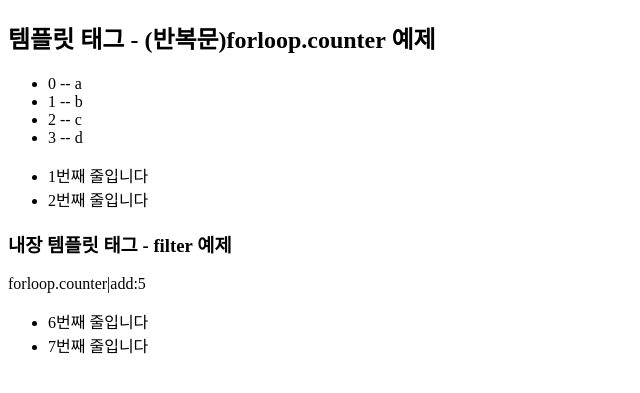
After one commit to Kimtaehoons/polls, a Django app: page /control/counter/ in a window 1280 px wide. The commit adds this page. Shown: the top 393 px of the page, without its empty margins (0-640 px from the left). Run offline with Django 4.2, Linux system fonts and the light colour scheme.

Commit message:
poll(control연습, 테이블재생성,조회수추가)

```diff
--- a/config/urls.py
+++ b/config/urls.py
@@ -21,5 +21,6 @@ from poll import views
 urlpatterns = [
     path('admin/', admin.site.urls), #127.0.0.1:8000/admin/
     path('poll/', include('poll.urls')), #127.0.0.1:8000/poll/
+    path('', views.index), #127.0.0.1:8000/
     path('control/', include('control.urls')), #127.0.0.1:8000/control/
 ]
--- a/control/urls.py
+++ b/control/urls.py
@@ -6,4 +6,6 @@ app_name = 'control'
 urlpatterns = [
     path('', views.index, name='index'),
     path('register/', views.register, name='register'), #register경로 만들고 view로 가보자
+    path('counter/', views.counter, name='counter'),
+    path('calc_even_odd/', views.calc_even_odd, name='calc_even_odd'),
 ]
--- a/control/views.py
+++ b/control/views.py
@@ -10,3 +10,25 @@ def register(request):
         return render(request, 'control/reg_result.html', {'userid':userid}) #html을 렌더링 할 때 딕셔너리 구조로 ID를 통해 받은 것을 결과페이지로 보내줌
     else: #GET방식(회원 가입 창이 뜨는 것)
         return render(request, 'control/register.html') #control의 url받아서
+
+#반복문 forloop.counter
+def counter(request):
+    items = ['a', 'b', 'c', 'd']
+    return render(request, 'control/counter.html', {'items':items}) #'items'라는 key값으로 자료를 받아준다
+
+#짝수/홀수 판별하기
+def calc_even_odd(request):
+    if request.method == "POST":
+        try: #문자가 입력될 경우 오류 처리(try~except~else)
+            num = int(request.POST['num']) #num(입력값)을 받고 아래 계산이 필요하므로 웹은 숫자를 문자형으로 넘겨받기에 숫자형으로 변환
+        except:
+            return render(request, 'control/calc_even_odd.html', #다시 폼화면으로 보내는데
+                          {'error':'정수만 입력가능합니다'})
+        else:
+            if num % 2 == 0: #num(입력값) 판정
+                result = "짝수입니다"
+            else:
+                result = "홀수입니다"
+            return render(request, 'control/calc_result.html', {'num':num, 'result':result}) #결과페이지에 딕셔너리로 보내주고 html을 만들어서 받은 num이 잘 넘어가는지 확인
+    else:
+        return render(request, 'control/calc_even_odd.html')
--- a/poll/urls.py
+++ b/poll/urls.py
@@ -5,5 +5,6 @@ app_name = 'poll' #app_name변수에 poll앱 저장
 
 urlpatterns = [
     path('', views.index, name='index'), #127.0.0.1:8000/poll/
-    path('<int:question_id>/', views.detail, name='detail') #poll앱 소속
+    path('<int:question_id>/', views.detail, name='detail'), #poll앱 소속
+    path('<int:question_id>/vote/', views.vote, name='vote'), #투표 결과 페이지
 ]
--- /dev/null
+++ b/templates/control/counter.html
@@ -0,0 +1,36 @@
+<!DOCTYPE html>
+<html lang="ko">
+<head>
+    <meta charset="UTF-8">
+    <title>반복문 index 예제</title>
+</head>
+<body>
+    <h2>템플릿 태그 - (반복문)forloop.counter 예제</h2>
+    <ul>
+<!-- forloop.counter는 1, 2, 3의 번호를 붙일 때 사용 -->
+<!-- forloop.counter는 for i in range(0, n)까지와 유사 -->
+<!-- forloop.counter0은 0부터 번호를 붙일 때 사용 -->
+    {% for item in items %}
+        <li>{{ forloop.counter0 }} -- {{ item }}</li>
+<!--    <li>{{ forloop.counter }} -- {{ item }}</li> -->
+    {% endfor %}
+    </ul>
+    <ul>
+        <!-- 템플릿 태그에 if문 사용해 조건 개별 출력 -->
+        {% for item in items %}
+            {% if forloop.counter < 3 %}
+            <li>{{ forloop.counter }}번째 줄입니다</li>
+            {% endif %}
+        {% endfor %}
+    </ul>
+    <h3>내장 템플릿 태그 - filter 예제</h3>
+    <p>forloop.counter|add:5</p>
+        <ul>
+            {% for item in items %}
+                {% if forloop.counter < 3 %}
+                <li>{{ forloop.counter|add:5 }}번째 줄입니다</li>
+                {% endif %}
+            {% endfor %}
+        </ul>
+</body>
+</html>
--- a/templates/control/index.html
+++ b/templates/control/index.html
@@ -9,6 +9,8 @@
     <ul>
         <li>127.0.0.1:/8000/control/ 요청 --> 메인 페이지(index)</li>
         <li>127.0.0.1:/8000/control/register 요청 --> 회원 가입</li>
+        <li>127.0.0.1:/8000/control/counter 요청 --> 반복문 예제</li>
+        <li>127.0.0.1:/8000/control/calc_even_odd 요청 --> 짝수/홀수 판별</li>
     </ul>
 </body>
 </html>
```
Also changed, not shown: poll/views.py (+18 -0 lines), templates/control/calc_even_odd.html (added, +20 -0 lines), templates/control/calc_result.html (added, +11 -0 lines), templates/poll/detail.html (+13 -4 lines), templates/poll/vote_result.html (added, +23 -0 lines), db.sqlite3.
